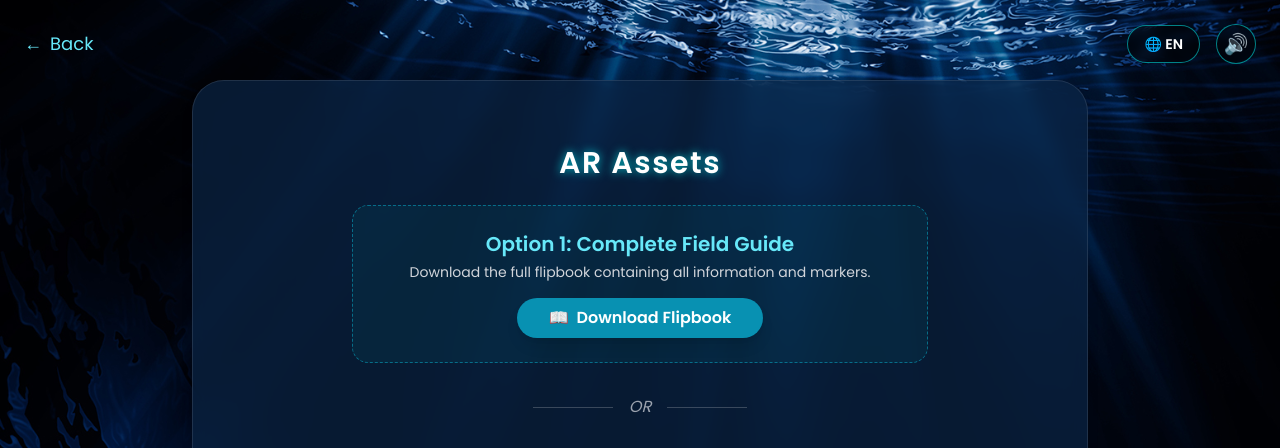
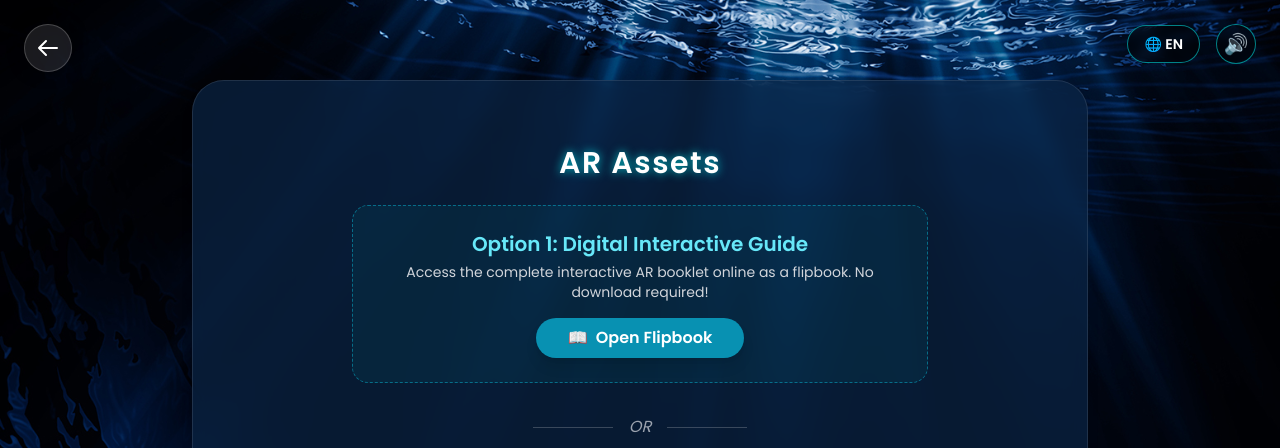
Before and after one commit to sharimeng/INTOTHEABYSS.AR, a plain HTML site: page coding/targets.html in a window 1280 px wide. Shown: the top 448 px of the page. Drawn offline with nearby package versions, Linux system fonts and the light colour scheme.

Commit message:
Update targets.html

```diff
--- a/coding/targets.html
+++ b/coding/targets.html
@@ -14,6 +14,7 @@
     <style>
       body {
         font-family: "Poppins", sans-serif;
+        /* Background Image Path */
         background-image: url("../assets/images/bg-1.jpg");
         background-size: cover;
         background-position: center;
@@ -101,16 +102,27 @@
     ></audio>
     <audio id="clickSound" src="../assets/audio/click-sound.mp3"></audio>
 
-    <div
-      class="flex justify-between items-center absolute top-6 left-6 right-6 z-40"
-    >
     <a
       href="../index.html"
-        class="text-cyan-300 text-lg hover:text-white flex items-center gap-2"
+      class="fixed top-6 left-6 z-50 w-12 h-12 flex items-center justify-center rounded-full bg-white/10 backdrop-blur-md border border-white/20 text-white hover:bg-white/20 hover:scale-110 transition-all duration-300 shadow-[0_0_15px_rgba(0,0,0,0.5)] group"
     >
-        ← <span id="txt-back">Back</span>
+      <svg
+        xmlns="http://www.w3.org/2000/svg"
+        class="h-6 w-6 group-hover:-translate-x-1 transition-transform"
+        fill="none"
+        viewBox="0 0 24 24"
+        stroke="currentColor"
+      >
+        <path
+          stroke-linecap="round"
+          stroke-linejoin="round"
+          stroke-width="2"
+          d="M10 19l-7-7m0 0l7-7m-7 7h18"
+        />
+      </svg>
     </a>
-      <div class="flex items-center gap-4">
+
+    <div class="fixed top-6 right-6 z-50 flex items-center gap-4">
       <button
         id="langSwitch"
         class="control-btn px-4 py-2 rounded-full font-semibold text-sm"
@@ -123,7 +135,6 @@
       >
         🔊
       </button>
-      </div>
     </div>
 
     <div class="min-h-screen flex items-center justify-center p-4 py-20">
@@ -140,17 +151,18 @@
               id="opt1-title"
               class="text-xl font-semibold text-cyan-300 mb-1"
             >
-              Option 1: Complete Field Guide
+              Option 1: Digital Interactive Guide
             </h2>
             <p id="opt1-desc" class="text-sm text-gray-300 mb-4">
-              Download the full flipbook containing all information and markers.
+              Access the complete interactive AR booklet online as a flipbook. No download
+              required!
             </p>
             <a
-              href="../assets/field-guide.pdf"
-              download
+              href="https://heyzine.com/flip-book/d1845d6f22.html"
+              target="_blank"
               class="inline-flex items-center gap-2 bg-cyan-600 hover:bg-cyan-500 text-white px-8 py-2 rounded-full transition-all font-semibold shadow-lg"
             >
-              <span>📖</span> <span id="opt1-btn">Download Flipbook</span>
+              <span>📖</span> <span id="opt1-btn">Open Flipbook</span>
             </a>
           </div>
 
@@ -210,12 +222,12 @@
 
       const textContent = {
         en: {
-          back: "Back",
           titleMain: "AR Assets",
-          opt1Title: "Option 1: Complete Field Guide",
+          opt1Title: "Option 1: Digital Interactive Guide",
           opt1Desc:
-            "Download the full flipbook containing all information and markers.",
-          opt1Btn: "Download Flipbook",
+            "Access the complete interactive AR booklet online as a flipbook. No download required!",
+          opt1Btn: "Open Flipbook",
+
           txtOr: "OR",
           opt2Title: "Option 2: Individual Markers",
           opt2Desc:
@@ -225,12 +237,12 @@
             "Faculty of Computing and Informatics, Universiti Malaysia Sabah",
         },
         my: {
-          back: "Kembali",
           titleMain: "Aset AR",
-          opt1Title: "Pilihan 1: Buku Panduan Lengkap",
+          opt1Title: "Pilihan 1: Panduan Interaktif Digital",
           opt1Desc:
-            "Muat turun buku flip penuh yang mengandungi semua maklumat dan penanda.",
-          opt1Btn: "Muat Turun Buku Flip",
+            "Akses risalah secara dalam talian. Tiada muat turun diperlukan!",
+          opt1Btn: "Buka Buku Flip",
+
           txtOr: "ATAU",
           opt2Title: "Pilihan 2: Penanda Individu",
           opt2Desc:
@@ -245,6 +257,7 @@
         container.innerHTML = "";
         creatures.forEach((c) => {
           const name = currentLang === "en" ? c.en : c.my;
+          // Path dynamically uses IDs 4 to 13
           container.innerHTML += `
             <div class="text-center">
               <a href="../assets/images/${c.id}.png" download onclick="playClick()">
@@ -258,7 +271,6 @@
 
       function updateLanguage() {
         const t = textContent[currentLang];
-        document.getElementById("txt-back").textContent = t.back;
         document.getElementById("title-main").textContent = t.titleMain;
         document.getElementById("opt1-title").textContent = t.opt1Title;
         document.getElementById("opt1-desc").textContent = t.opt1Desc;
```
Lines whose indentation alone changed are shown as unchanged.
